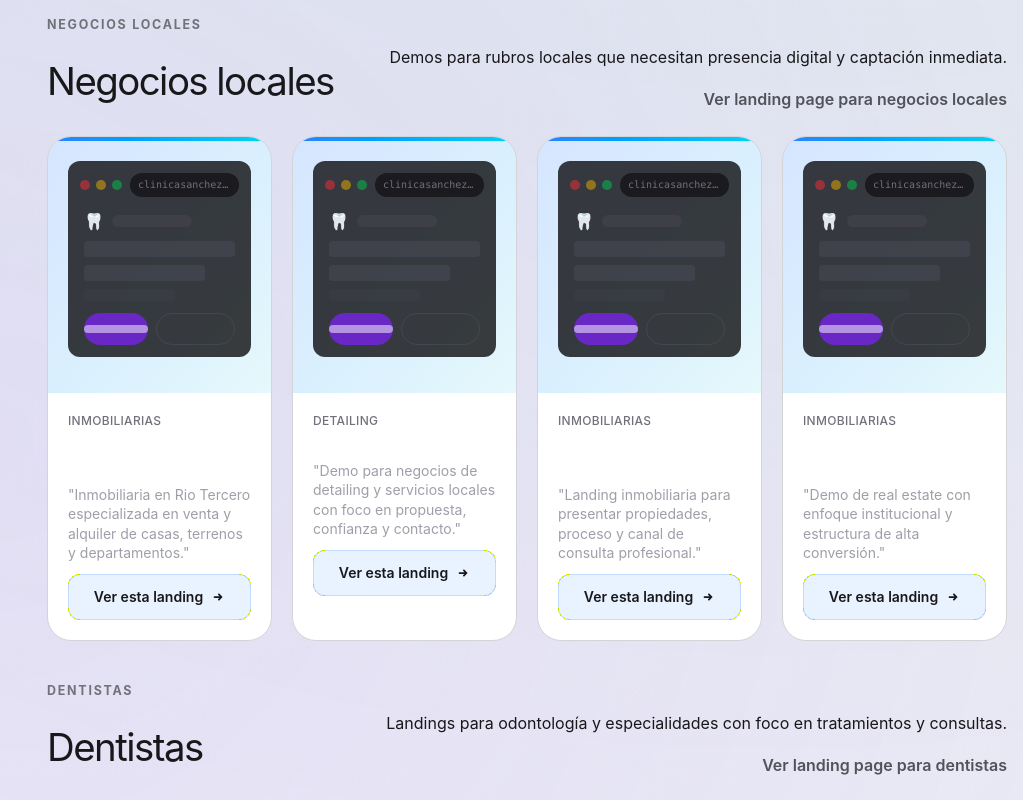
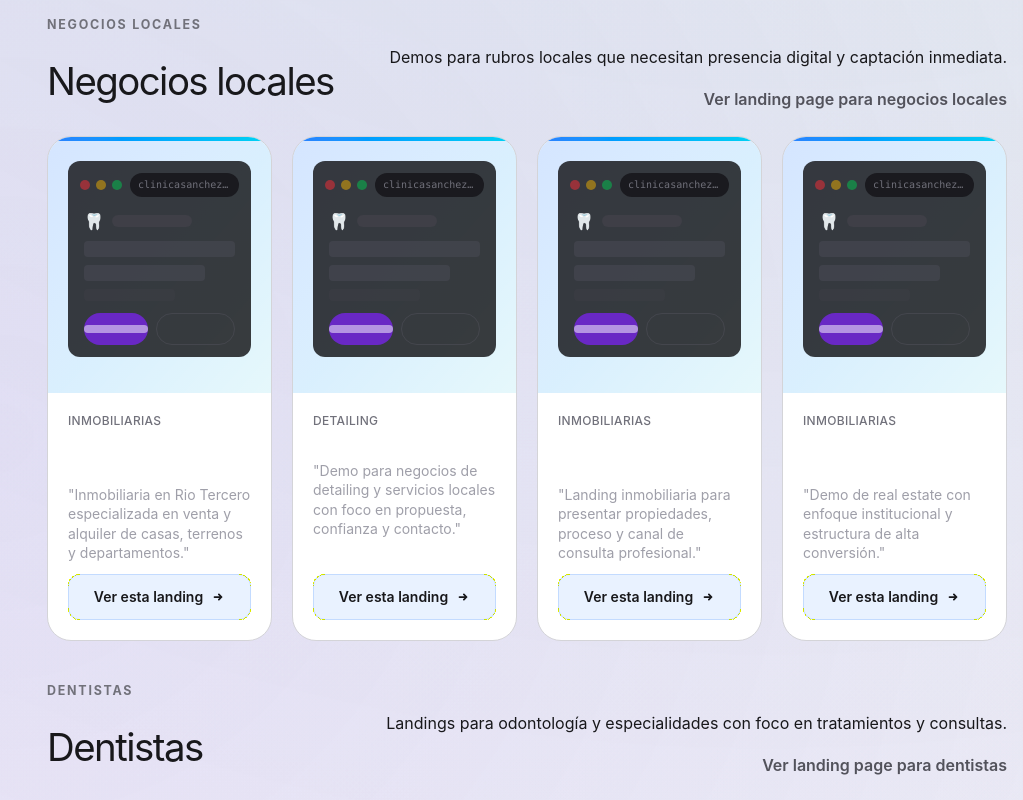
Before and after one commit to Tuwebai/Captiva, a React (Vite) app: page /captiva/demos in a window 1280 px wide. Shown: the part 1180-1980 px from the top of the page, without its empty margins (257-1280 px from the left). Built offline with nearby package versions, Linux system fonts and the light colour scheme; no server answers.

Commit message:
fix: alinear cta al pie de cards de demos

```diff
--- a/src/sections/demos/DemoCatalogCard.tsx
+++ b/src/sections/demos/DemoCatalogCard.tsx
@@ -13,7 +13,7 @@ export function DemoCatalogCard({ item, index, onOpen }: DemoCatalogCardProps) {
   const mockup = showcaseMockupByIndustry[item.industry] ?? showcaseMockupByIndustry.odontologia;
 
   return (
-    <div className="group relative bg-surface border border-border rounded-3xl overflow-hidden hover:border-zinc-700 transition-all duration-300 hover:-translate-y-1 hover:shadow-2xl" style={{ animationDelay: `${index * 100}ms` }}>
+    <div className="group relative flex h-full flex-col bg-surface border border-border rounded-3xl overflow-hidden hover:border-zinc-700 transition-all duration-300 hover:-translate-y-1 hover:shadow-2xl" style={{ animationDelay: `${index * 100}ms` }}>
       <div className={`h-1 w-full bg-linear-to-r ${mockup.topBar}`} />
 
       <a
@@ -28,8 +28,8 @@ export function DemoCatalogCard({ item, index, onOpen }: DemoCatalogCardProps) {
 
       </a>
 
-      <div className="p-5 space-y-3">
-        <div>
+      <div className="flex flex-1 flex-col p-5 space-y-3">
+        <div className="flex-1">
           <div className="text-xs text-zinc-500 font-medium uppercase tracking-wide mb-1">{getIndustryLabel(item.industry)}</div>
           <h3 className="text-base font-bold text-white">{item.title}</h3>
           <p className="text-sm text-zinc-400 mt-1 leading-snug">"{item.description}"</p>
```
